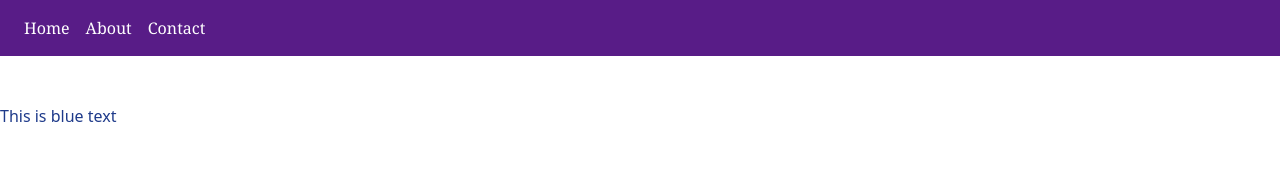
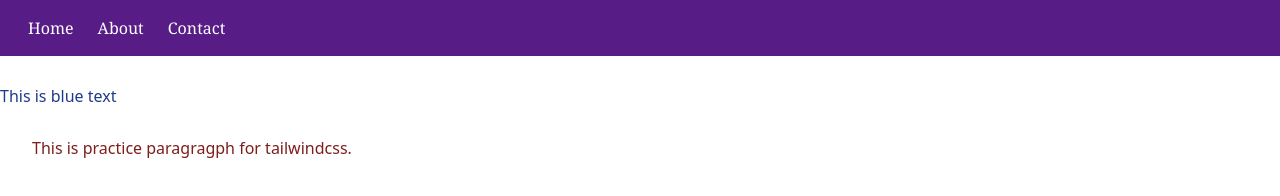
Before and after one commit to CODExANSHUL/TAILWIND-PROJECTS, a website: page index.html in a window 1280 px wide. Drawn offline with nearby package versions, Linux system fonts and the light colour scheme.

```diff
--- a/index.html
+++ b/index.html
@@ -9,22 +9,28 @@
 <body>
     <nav class="px-4 py-4 bg-purple-900 text-white font-serif">
         <ul class="flex">
-            <li class="mx-2 cursor-pointer">
+            <li class="mx-3 cursor-pointer">
                 Home
             </li>
-            <li class="mx-2 cursor-pointer">
+            <li class="mx-3 cursor-pointer">
                 About
             </li>
-            <li class="mx-2 cursor-pointer">
+            <li class="mx-3 cursor-pointer">
                 Contact
             </li>
         </ul>
     </nav>
     <div class="container">
-        <h1 class="text-blue-900 my-12">
+        <h1 class="text-blue-900 my-7">
             This is blue text
         </h1>
     </div>
 
+    <div>
+        <p class="text-red-900 px-5 mx-3 ">
+            This is practice paragragph for tailwindcss.
+        </p>
+    </div>
 </body>
+
 </html>
--- a/tailwind.config.js
+++ b/tailwind.config.js
@@ -1,6 +1,6 @@
 /** @type {import('tailwindcss').Config} */
 module.exports = {
-  content: [],
+  content: ["*"],
   theme: {
     extend: {},
   },
```
Also changed, not shown: package.json (+7 -2 lines), 1 other file.
